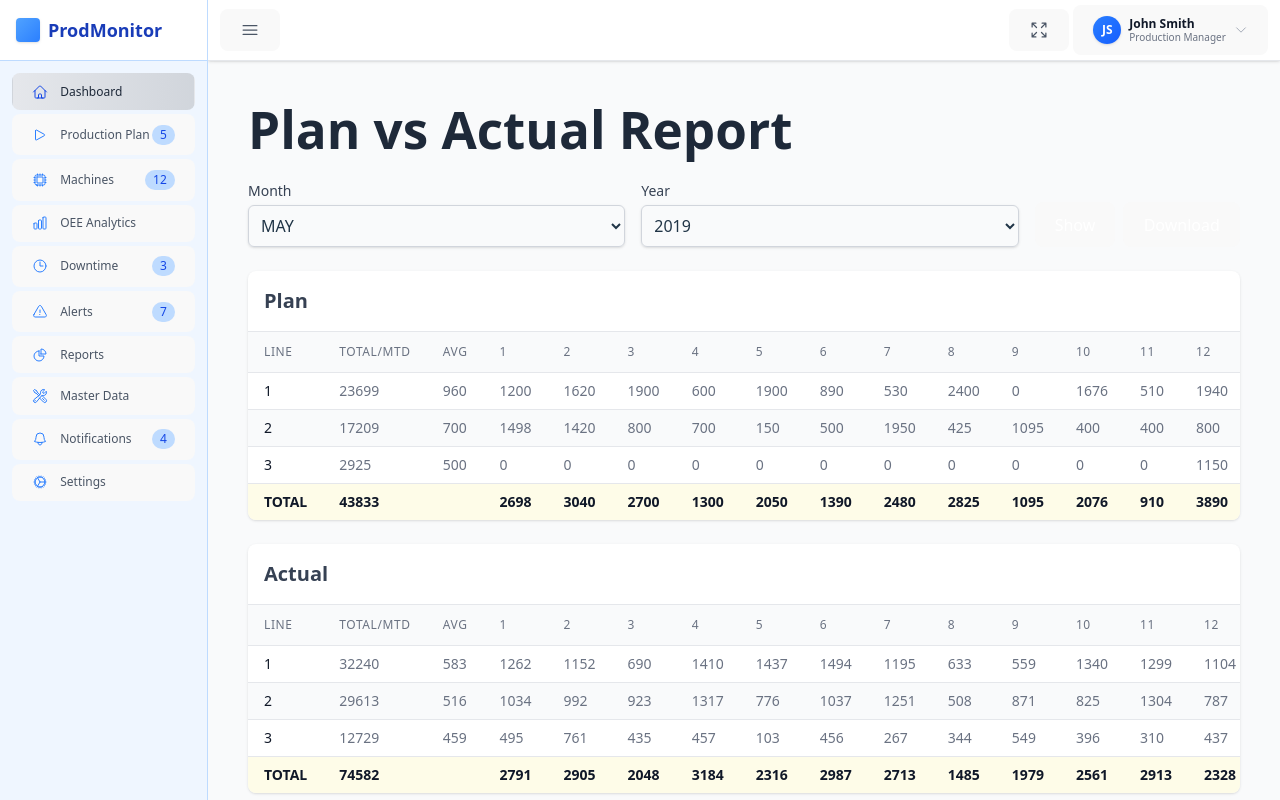
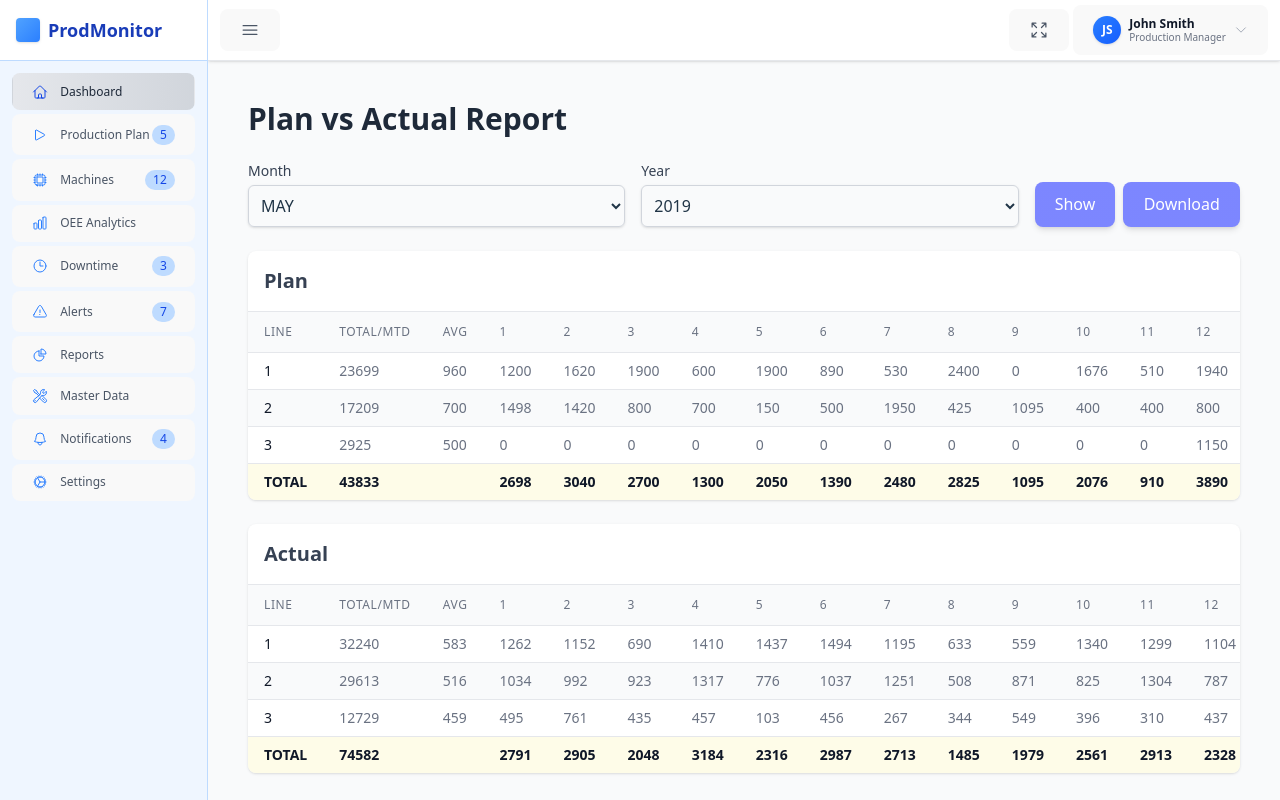
Before and after one commit to AmitMondal22/productionMonitoringSystem, a React (Vite) app: page /planactual in a window 1280 px wide. Built offline with nearby package versions, Linux system fonts and the light colour scheme.

Commit message:
uptodate

```diff
--- a/src/Routes/Route.jsx
+++ b/src/Routes/Route.jsx
@@ -16,6 +16,7 @@ import MachineCallLog from "../pages/Machinecalllog/MachineCallLog";
 import MachinePlanTracker from "../pages/Machineplantracker/Machineplantracker";
 import LiveJobStatus from "../pages/LiveJobStatus/LiveJobStatus";
 import MachineStatusDashboard from "../pages/MachineStatusDashbord/MachineStatusDashboard";
+import MachineDashboard from "../pages/MachineDashboard/MachineDashboard";
 
 function AppRoutes() {
   return (
@@ -107,7 +108,7 @@ function AppRoutes() {
           path="/machine-dashboard"
           element={
             <Layout>
-              <MachineStatusDashboard />
+              <MachineDashboard/>
             </Layout>
           }
         />
--- a/src/pages/Login/Login.jsx
+++ b/src/pages/Login/Login.jsx
@@ -37,7 +37,7 @@ export default function Login() {
             <div className="w-10 h-10 bg-blue-600 rounded-lg flex items-center justify-center mr-3">
               <Gift className="w-6 h-6 text-white" />
             </div>
-            <span className="text-2xl font-bold text-gray-800">P&amp;G</span>
+            <span className="text-2xl font-bold text-gray-800">Production Monitoring System</span>
           </div>
 
           {/* Welcome Text */}
@@ -46,7 +46,7 @@ export default function Login() {
               <span className="bg-gradient-to-r from-blue-600 to-indigo-600 bg-clip-text text-transparent">
                 Welcome Back
               </span>{" "}
-              👋
+
             </h2>
           </div>
 
--- a/src/pages/Planactual/Planactual.jsx
+++ b/src/pages/Planactual/Planactual.jsx
@@ -23,7 +23,7 @@ const PlanActual = () => {
   return (
     <div className="p-6 bg-gray-50 min-h-screen">
       <div className="max-w-7xl mx-auto">
-        <h1 className="text-3xl font-bold text-gray-800 mb-6">Plan vs Actual Report</h1>
+        <h3 className="text-3xl font-bold text-gray-800 mb-6">Plan vs Actual Report</h3>
 
         <div className="flex flex-col md:flex-row gap-4 mb-6">
           <div className="flex-1">
@@ -52,10 +52,21 @@ const PlanActual = () => {
             </select>
           </div>
 
-          <div className="flex items-end gap-2">
-            <button className="bg-indigo-600 text-white px-4 py-2 rounded-md hover:bg-indigo-700 transition">Show</button>
-            <button className="bg-indigo-600 text-white px-4 py-2 rounded-md hover:bg-indigo-700 transition">Download</button>
-          </div>
+         <div className="flex items-end gap-2">
+  <button
+    onClick={() => console.log('Show clicked')}
+    className="bg-gradient-to-r from-indigo-400 to-indigo-400 text-white px-4 py-2 rounded-lg font-semibold shadow-md transition-all duration-300"
+  >
+    Show
+  </button>
+  <button
+    onClick={() => console.log('Download clicked')}
+    className="bg-gradient-to-r from-indigo-400 to-indigo-400 text-white px-4 py-2 rounded-lg font-semibold shadow-md transition-all duration-300"
+  >
+    Download
+  </button>
+</div>
+
         </div>
 
         <div className="bg-white rounded-lg shadow overflow-hidden">
```
